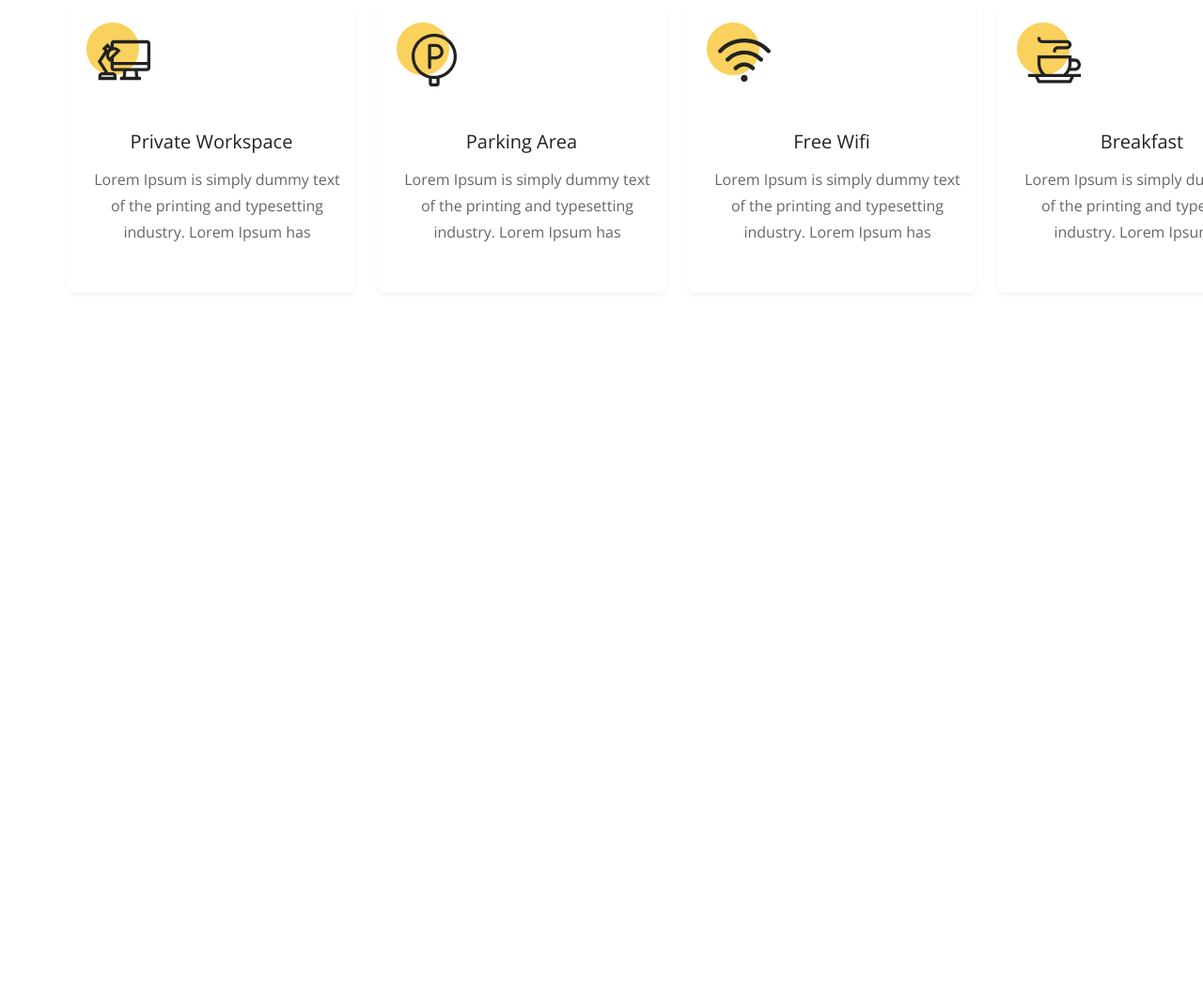
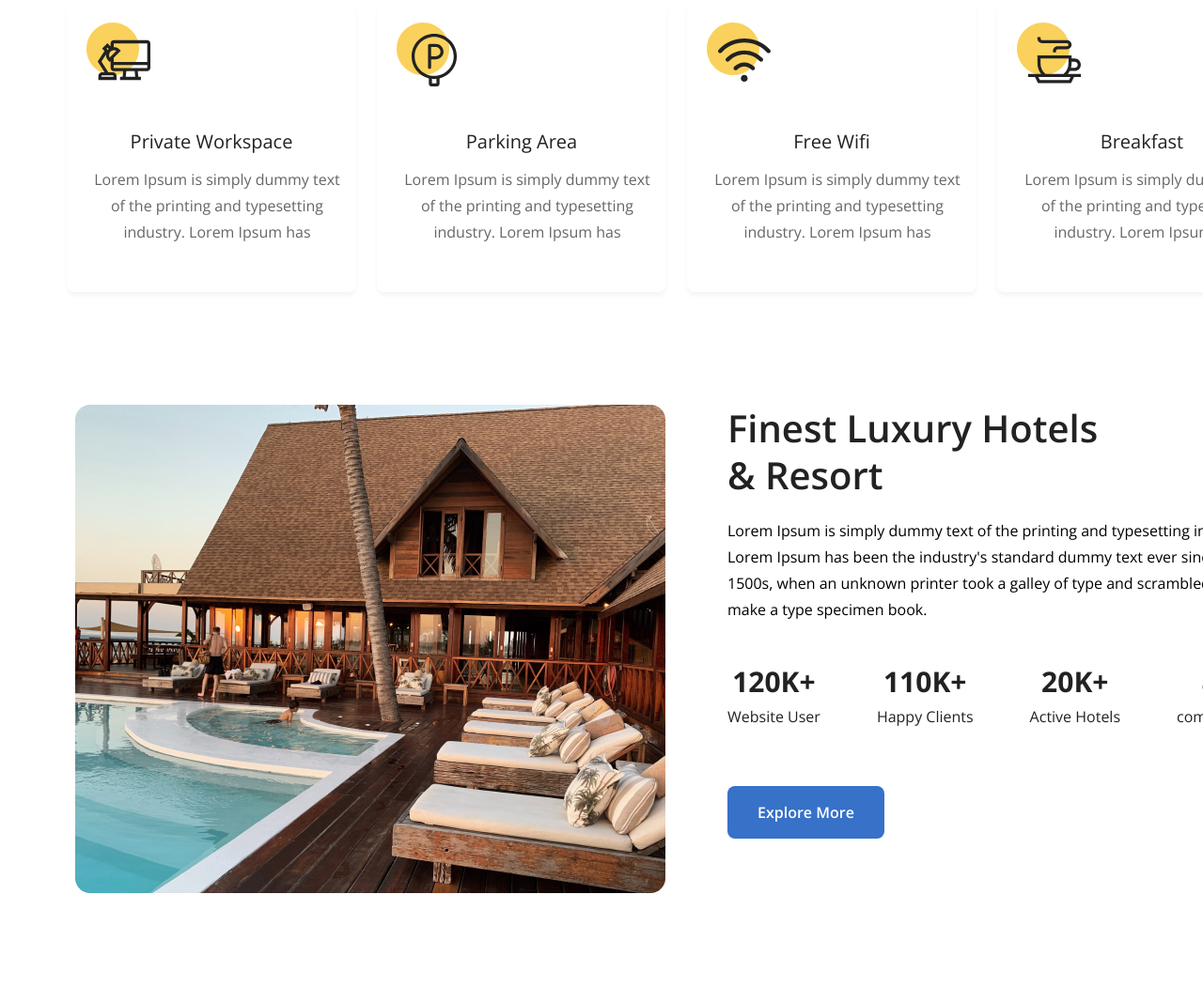
Before and after one commit to Vadym-Vasiliev/hotelo, a plain HTML site: page index.html in a window 1280 px wide. Shown: the part 1345-2396 px from the top of the page at 94% size. Before the commit the page ends 1776 px from the top, so only its background shows below. Drawn offline with nearby package versions, Linux system fonts and the light colour scheme.

Commit message:
add finest

```diff
--- a/index.html
+++ b/index.html
@@ -189,6 +189,49 @@
           </div>
         </div>
       </section>
+
+      <!-- FINEST -->
+      <section class="finest">
+        <div class="container">
+          <div class="finest-position">
+            <div class="finest-content">
+              <div class="finest-leftblock">
+                <img class="finest-leftblock__img" src="./img/finest.jpg" alt="jpg" />
+              </div>
+              <div class="finest-rightblock">
+                <h2 class="finest-rightblock__title">Finest Luxury Hotels & Resort</h2>
+                <p class="finest-rightblock__text">
+                  Lorem Ipsum is simply dummy text of the printing and typesetting industry. Lorem
+                  Ipsum has been the industry's standard dummy text ever since the 1500s, when an
+                  unknown printer took a galley of type and scrambled it to make a type specimen
+                  book.
+                </p>
+
+                <ul class="rightblock-list">
+                  <li class="rightblock-list__item">
+                    <span class="rightblock-list__span">120K+</span>
+                    <p class="rightblock-list__text">Website User</p>
+                  </li>
+                  <li class="rightblock-list__item">
+                    <span class="rightblock-list__span">110K+</span>
+                    <p class="rightblock-list__text">Happy Clients</p>
+                  </li>
+                  <li class="rightblock-list__item">
+                    <span class="rightblock-list__span">20K+</span>
+                    <p class="rightblock-list__text">Active Hotels</p>
+                  </li>
+                  <li class="rightblock-list__item">
+                    <span class="rightblock-list__span">8Y+</span>
+                    <p class="rightblock-list__text">company Year</p>
+                  </li>
+                </ul>
+
+                <button class="rightblock-list__btn" type="button">Explore More</button>
+              </div>
+            </div>
+          </div>
+        </div>
+      </section>
     </main>
   </body>
 </html>
--- /dev/null
+++ b/sass/components/_finest.scss
@@ -0,0 +1,89 @@
+.finest {
+  padding-bottom: 100px;
+}
+
+.finest-content {
+  display: flex;
+  justify-content: space-between;
+}
+
+.finest-leftblock {
+  &__img {
+    width: 628px;
+  }
+}
+
+.finest-rightblock {
+  &__title {
+    font-style: normal;
+    font-weight: 600;
+    font-size: 40px;
+    line-height: 1.25;
+    margin-bottom: 20px;
+    width: 405px;
+
+    color: $second-text;
+  }
+
+  &__text {
+    font-style: normal;
+    font-weight: 400;
+    font-size: 16px;
+    line-height: 1.75;
+    margin-bottom: 40px;
+    width: 586px;
+  }
+}
+
+.rightblock-list {
+  display: flex;
+  align-items: center;
+  margin-bottom: 60px;
+  &__item {
+    text-align: center;
+    &:not(:last-child) {
+      margin-right: 60px;
+    }
+  }
+
+  &__span {
+    font-style: normal;
+    font-weight: 700;
+    font-size: 30px;
+    line-height: 1.53;
+    margin-bottom: 16px;
+
+    color: $second-text;
+  }
+
+  &__text {
+    font-style: normal;
+    font-weight: 400;
+    font-size: 16px;
+    line-height: 1.75;
+
+    color: $second-text;
+  }
+
+  &__btn {
+    font-style: normal;
+    font-weight: 600;
+    font-size: 16px;
+    line-height: 1.5;
+    border-radius: 8px;
+    border: transparent;
+    padding: 16px 32px;
+    cursor: pointer;
+    transform: scale(1);
+    transition: transform 250ms linear;
+
+    color: $white-text;
+    background-color: $accent;
+
+    &:hover,
+    &:focus {
+      transform: scale(1.05);
+      background-color: #3771c8e9;
+    }
+  }
+}
--- a/sass/main.scss
+++ b/sass/main.scss
@@ -7,3 +7,4 @@
 @import './components/header';
 @import './components/hero';
 @import './components/service';
+@import './components/finest';
```
Also changed, not shown: css/main.css, css/main.min.css, img/finest.jpg (added), 2 other files.
